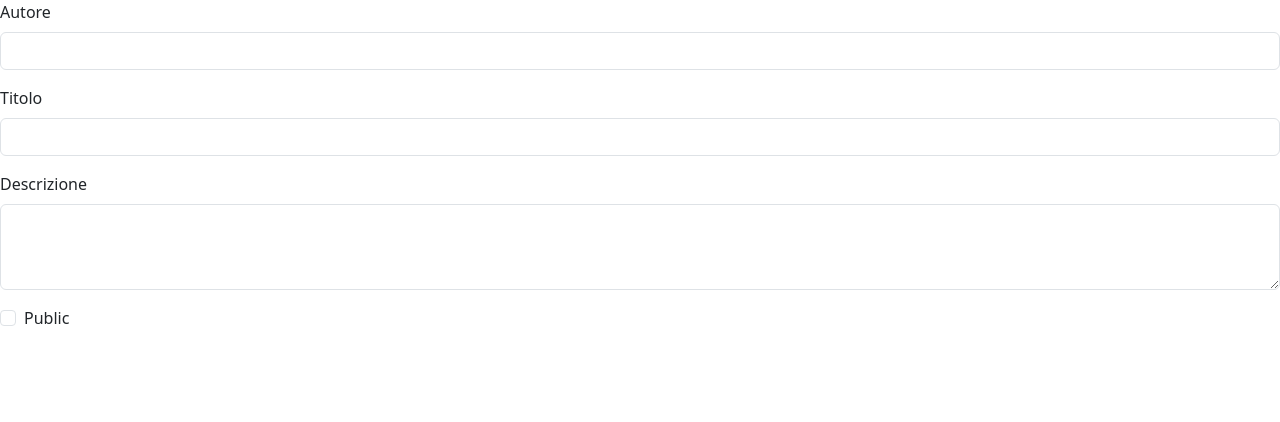
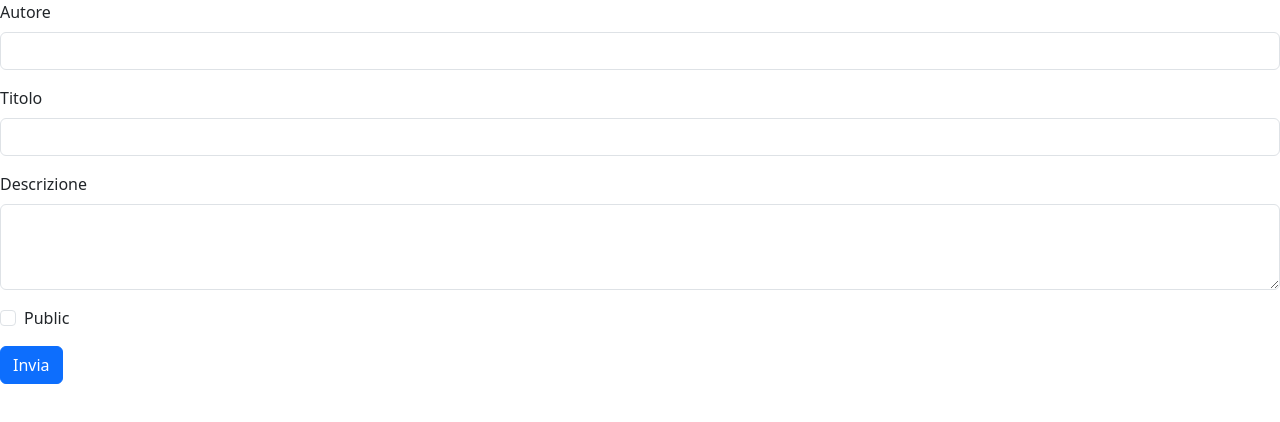
Before and after one commit to alex-guzman93/react-post-form, a React (Vite) app: page / in a window 1280 px wide. Shown: the top 422 px of the page. Built offline with nearby package versions, Linux system fonts and the light colour scheme.

Commit message:
add gestore di invio al modulo di pubblicazione

```diff
--- a/src/components/PagePostForm.jsx
+++ b/src/components/PagePostForm.jsx
@@ -22,12 +22,20 @@ function PagePostForm() {
     console.log("name: ", name, "type: ", type, "value: ", value, "check: ", checked);
 
   }
+  //Gestiamo L'invio del form con React
+
+  const handleSubmit = (e) => {
+    e.preventDefault()
+    console.log("vediamo", post);
+
+  }
 
 
   return (
-    // Form controllato: i valori degli input riflettono lo stato React
-    <form>
+//Intercettiamo l'invio del form evitando il comportamento di default del browser
+    <form onSubmit={handleSubmit}>
       <div className="mb-3">
+        {/* Form controllato: i valori degli input riflettono lo stato React */}
         <label htmlFor="exampleInputEmail1" className="form-label">Autore</label>
         <input onChange={handlePostChange} name="author" value={post.author} type="text" className="form-control" id="exampleInputEmail1" aria-describedby="emailHelp" />
       </div>
@@ -44,6 +52,7 @@ function PagePostForm() {
         <input onChange={handlePostChange} name="public" type="checkbox" checked={post.public} className="form-check-input" id="exampleCheck1" />
         <label className="form-check-label" htmlFor="exampleCheck1">Public</label>
       </div>
+      <button className="btn btn-primary" type="submit">Invia</button>
 
 
     </form>
```
